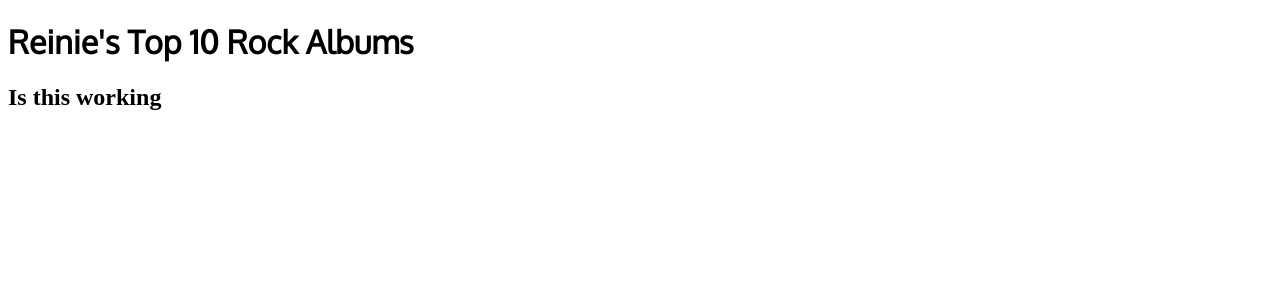
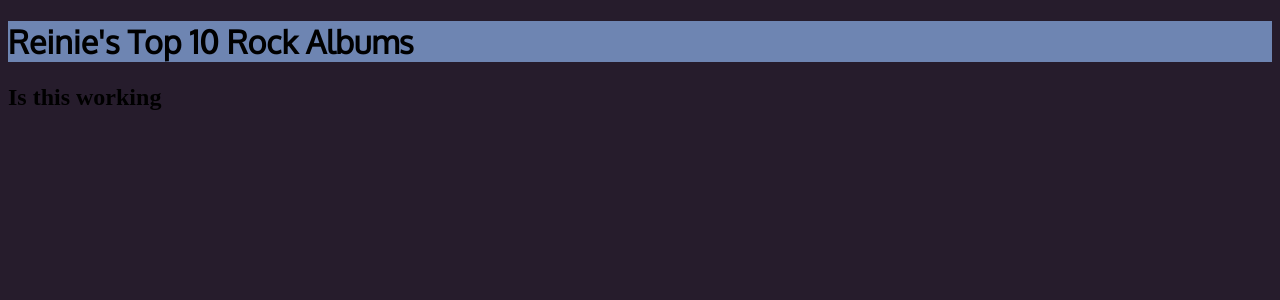
Before and after one commit to RingoFloyd/top-ten-albums, a React (Create React App) app: page / in a window 1280 px wide. Shown: the top 300 px of the page. Built offline with nearby package versions, Linux system fonts and the light colour scheme.

Commit message:
header added and styled

```diff
--- a/public/styles/styles.css
+++ b/public/styles/styles.css
@@ -1,4 +1,9 @@
-h1 {
+body {
+  background-color: #261c2c;
+}
+
+header {
+  background-color: #6e85b2;
   font-family: "Oxygen", sans-serif;
 }
 /*# sourceMappingURL=styles.css.map */
--- a/public/styles/styles.scss
+++ b/public/styles/styles.scss
@@ -1,5 +1,14 @@
 $main-font: "Oxygen", sans-serif;
+$color-1: #261c2c;
+$color-2: #3e2c41;
+$color-3: #5c527f;
+$color-4: #6e85b2;
 
-h1 {
+body {
+  background-color: $color-1;
+}
+
+header {
+  background-color: $color-4;
   font-family: $main-font;
 }
--- a/src/components/App.jsx
+++ b/src/components/App.jsx
@@ -1,11 +1,12 @@
 import React from "react";
 import ChartCard from "./ChartCard";
 import albums from "../albums";
+import Header from "./Header";
 
 function App() {
     return (
         <div>
-            <h1>Reinie's Top 10 Rock Albums</h1>
+            <Header />
             <ChartCard />
         </div>
     );
--- /dev/null
+++ b/src/components/Header.jsx
@@ -0,0 +1,11 @@
+import React from "react";
+
+function Header () {
+    return (
+        <header>
+            <h1>Reinie's Top 10 Rock Albums</h1>
+        </header>
+    );
+}
+
+export default Header;
```
Also changed, not shown: 1 other file (tests, documents, lock files or other folders).
